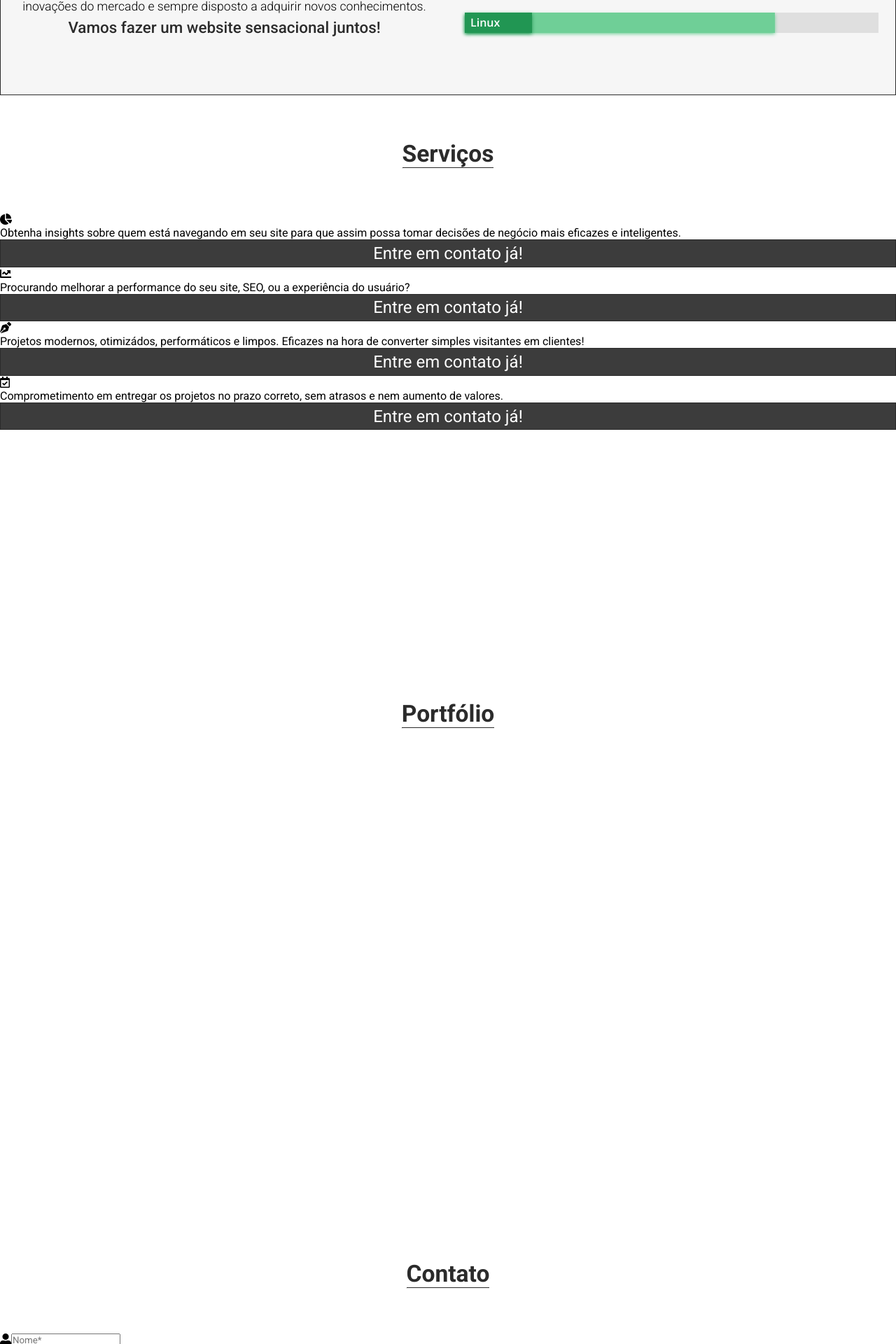
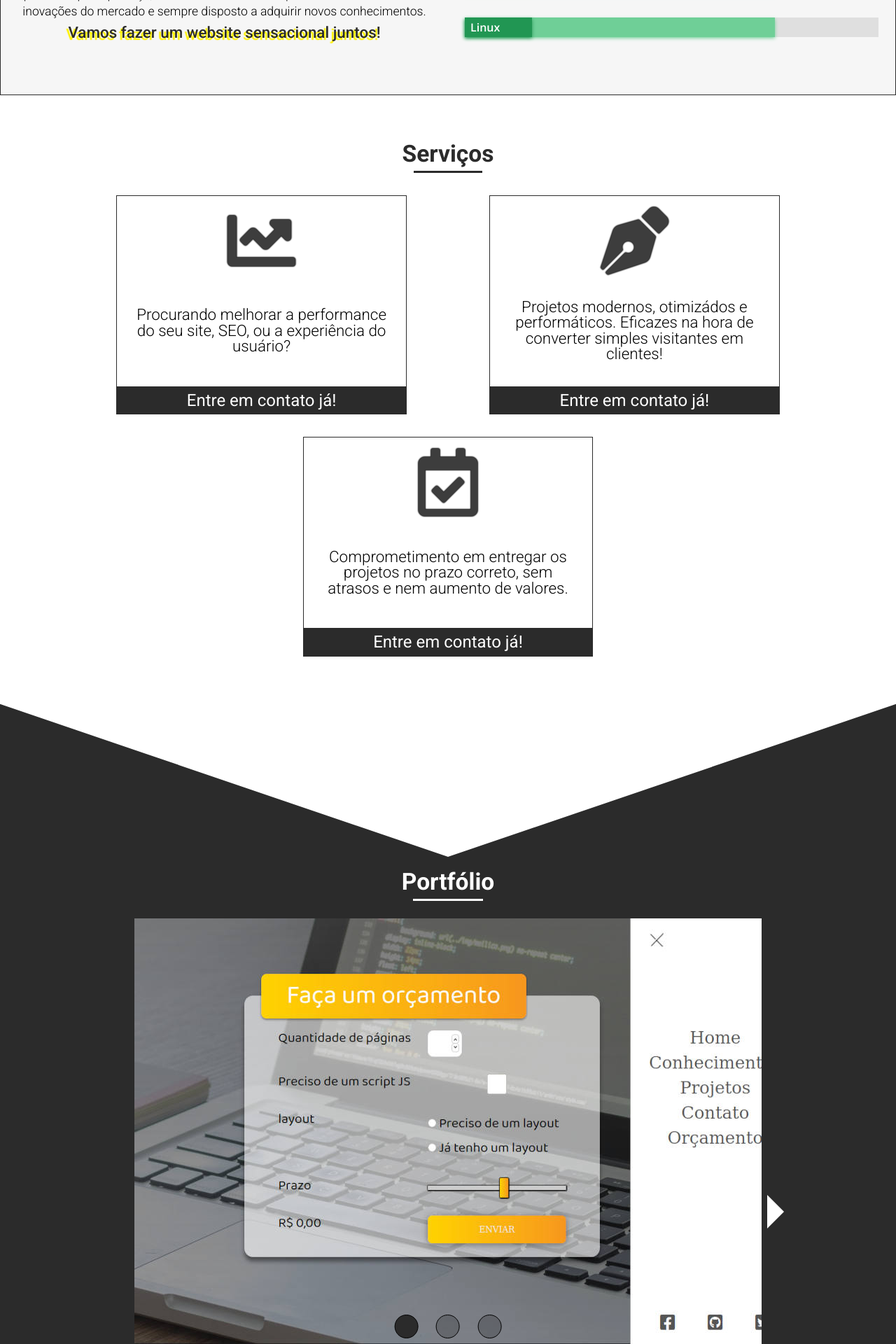
Before and after one commit to Bluebom/devWebComp, a PHP site: page / in a window 1280 px wide. Shown: the part 1720-3640 px from the top of the page at 70% size. Run offline with PHP 8.4, Linux system fonts and the light colour scheme.

Commit message:
projeto1 em andamento

```diff
--- a/projeto1/assets/css/style.css
+++ b/projeto1/assets/css/style.css
@@ -50,12 +50,16 @@ section.all_vh{
 }
 
 .title h1::after{
+    margin-top: .3rem;
+    margin-left: 12.5%;
+    text-align: center;
     display: block;
-    width: 100%;
-    font-size: .1rem;
+    width: 75%;
+    font-size: .01rem;
     content: '_';
-    color: rgba(0, 0, 0, 1);
-    background-color: var(--color2B);
+    border-top: .2rem solid var(--color2B);
+    color: rgba(0, 0, 0, 0);
+    background-color: rgba(0, 0, 0, 0);
 }
 
 /* Header */
@@ -324,14 +328,16 @@ section.who_i_am .description h3{
     font-family: Roboto;
     font-style: normal;
     font-weight: 500;
+
 }
 
 section.who_i_am .description h3 a{
     color: var(--color2B);
     cursor: pointer;
+    text-shadow: -.2rem .2rem 1px #FFF200;
 }
 
-section.who_i_am .description h3 a:hover{
+section.who_i_am .description h3:hover{
     text-decoration: underline .1rem var(--color2B);
 }
 
@@ -452,9 +458,166 @@ section.flex_rect .w25 p{
     width: 100%;
     padding: .3rem;
     font-size: 1.5rem;
-    background-color: var(--color3C);
+    background-color: var(--color2B);
     color: white;
     border: .1rem solid var(--color2B);
+
+}
+
+.btn:hover,
+.btn:focus{
+    background-color: var(--color3D);
+}
+
+/* Portfolio */
+
+section#Portfolio{
+    margin-top: 3rem;
+    height: 60rem;
+    width: 100%;
+    position: relative;
+    background-color: #2B2B2B;
+    overflow: hidden;
+
+}
+
+section#Portfolio div.down_triangle{
+    width: 0;
+    height: 0;
+    border-right: 44rem solid transparent;
+    border-left: 44rem solid transparent;
+    border-top: 15rem solid #FFF;
+    transform: translateX(-50%);
+    position: absolute;
+    top: 0;
+    left: 50%;
+}
+section#Portfolio div.portfolio_carousel{
+    width: 100%;
+    height: 100%;
+    position: absolute;
+    top: 12rem;
+}
+
+section#Portfolio div.portfolio_carousel h1{
+    color: white;
+}
+
+section#Portfolio div.portfolio_carousel .title h1::after{
+    background-color: rgba(0, 0, 0, 0);
+    border-top: .2rem solid #fff;
+}
+
+
+.carousel_JS{
+    width: 100%;
+    height: 100%;
+    position: absolute;
+    top: 8.5rem;
+    left: 50%;
+    transform: translateX(-50%);
+}
+
+
+.carousel{
+    position: relative;
+    width: 70%;
+    height: 100%;
+    max-height: 38rem;
+    margin: 0 auto;
+}
+
+.carousel_track-container{
+    width: 100%;
+    height: 100%;
+    position: relative;
+    overflow: hidden;
+}
+
+.carousel_track{
+    width: 100%;
+    height: 100%;
+    list-style: none;
+    position: relative;
+    transition: transform 250ms ease-in;
+}
+
+.carousel_slide{
+    position: absolute;
+    top: 0;
+    bottom: 0;
+    width: 100%;
+}
+
+
+.carousel_image{
+    width: 100%;
+    height: 100%;
+    object-fit: cover;
+}
+
+.is_hidden{
+    display: none;
+}
+
+#left-triangle{
+    margin-right: .5rem;
+    width: 0;
+    height: 0;
+    border-bottom: 1.5rem solid transparent;
+    border-top: 1.5rem solid transparent;
+    border-right: 1.5rem solid #FFF;
+    cursor: pointer;
+    position: absolute;
+    top: 65%;
+    right: 100%;
+}
+
+#right-triangle{
+    margin-left: .5rem;
+    width: 0;
+    height: 0;
+    border-bottom: 1.5rem solid transparent;
+    border-top: 1.5rem solid transparent;
+    border-left: 1.5rem solid #FFF;
+    cursor: pointer;
+    position: absolute;
+    top: 65%;
+    left: 100%;
+}
+
+.carousel_nav{
+    display: flex;
+    justify-content: center;
+    position: absolute;
+    bottom: 1%;
+    left: 50%;
+    transform: translate(-50%);
+    padding: .1rem 1rem;
+}
+
+.carousel_indicator{
+    width: 1.2rem;
+    height: 1.2rem;
+    padding: 1rem;
+    border: .1rem solid black;
+    background-color: rgba(0, 0, 0, 0.2);
+    border-radius: 50%;
+    margin: 0 .8rem;
+    cursor: pointer;
+}
+
+.carousel_indicator.current_slide{
+    background-color: var(--color2B);
+}
+
+@media (max-width: 800px){
+    /* .carousel{
+        position: relative;
+        width: 70%;
+        height: 35rem;
+        margin: 0 auto;
+    } */
 
 }
 
--- a/projeto1/assets/js/script.js
+++ b/projeto1/assets/js/script.js
@@ -82,3 +82,103 @@ document.addEventListener('click', (e) =>{
 3052
 3746
 */
+
+// slider-carousel
+const track = document.querySelector('.carousel_track')
+const slides = Array.from(track.children)
+const nextButton = document.querySelector('#right-triangle')
+const prevButton = document.querySelector('#left-triangle')
+const dotsNav = document.querySelector('.carousel_nav')
+const dots = Array.from(dotsNav.children);
+
+const slideWidth = slides[0].getBoundingClientRect().width;
+
+
+// arrange the slides next to ono another
+const setSlidePosition = (slide, index) => {
+    slide.style.left = slideWidth * index + 'px';
+};
+slides.forEach(setSlidePosition);
+
+
+const moveToSlide = (track, currentSlide, targetSlide) => {
+    if (targetSlide === null) return;
+    track.style.transform = 'translateX(-' + targetSlide.style.left + ')';
+    currentSlide.classList.remove('current_slide');
+    targetSlide.classList.add('current_slide')
+}
+
+const selectTheDot = (currentDot, targetDot) => {
+    if (targetDot === null) return;
+    currentDot.classList.remove('current_slide');
+    targetDot.classList.add('current_slide')
+}
+
+const hideShowArrows = (targetIndex, slides, prevButton, nextButton) => {
+    if (targetIndex === 0) {
+        prevButton.classList.add('is_hidden');
+        nextButton.classList.remove('is_hidden');
+    } else if (targetIndex === (slides.length - 1)) {
+        nextButton.classList.add('is_hidden');
+        prevButton.classList.remove('is_hidden');
+    } else {
+        prevButton.classList.remove('is_hidden');
+        nextButton.classList.remove('is_hidden');
+    };
+}
+
+// when I click left, move slides to the left
+prevButton.addEventListener('click', e => {
+    const currentDot = dotsNav.querySelector('.current_slide')
+    const prevDot = currentDot.previousElementSibling;
+    const currentSlide = track.querySelector('.current_slide');
+    const prevSlide = currentSlide.previousElementSibling;
+    const prevIndex = slides.findIndex(slide => slide === prevSlide)
+
+    // move to the previous slide
+    moveToSlide(track, currentSlide, prevSlide);
+
+    selectTheDot(currentDot, prevDot);
+
+    hideShowArrows(prevIndex, slides, prevButton, nextButton);
+
+
+})
+
+// when I click right, move slides to the right
+nextButton.addEventListener('click', e => {
+    const currentDot = dotsNav.querySelector('.current_slide')
+    const nextDot = currentDot.nextElementSibling;
+    const currentSlide = track.querySelector('.current_slide');
+    const nextSlide = currentSlide.nextElementSibling;
+    const nextIndex = slides.findIndex(slide => slide === nextSlide)
+
+    // move to the next slide
+    moveToSlide(track, currentSlide, nextSlide);
+
+    selectTheDot(currentDot, nextDot);
+
+    hideShowArrows(nextIndex, slides, prevButton, nextButton);
+
+
+
+})
+
+// when I click the nav indicators, move to that slides
+dotsNav.addEventListener('click', e => {
+    // what indicator was clicked on ?
+    const targetDot = e.target.closest('button');
+
+    if (!targetDot) return;
+
+    const currentSlide = track.querySelector('.current_slide')
+    const currentDot = dotsNav.querySelector('.current_slide')
+    const targetIndex = dots.findIndex(dot => dot === targetDot)
+    const targetSlide = slides[targetIndex]
+
+    moveToSlide(track, currentSlide, targetSlide);
+
+    selectTheDot(currentDot, targetDot);
+
+    hideShowArrows(targetIndex, slides, prevButton, nextButton);
+});
--- a/projeto1/public/index.php
+++ b/projeto1/public/index.php
@@ -50,7 +50,7 @@
             <h1>Olá, eu sou <span>Franklin Henrique</span>.</h1>
             <h2>Sou um desenvolvedor web full-stack</h2>
             <div class="see_jobs">
-                <p>Veja o meu trabalho <i class="fas fa-arrow-right"></i></p>
+                <a href="#Portfolio">Veja o meu trabalho <i class="fas fa-arrow-right"></i></a>
             </div>
             <!--see_jobs-->
         </div>
@@ -169,13 +169,9 @@
             <div class="title">
                 <h1>Serviços</h1>
             </div><!-- title -->
-            <section class="form_rect">
-                <div class="w25">
-                    <i class="fas fa-chart-pie"></i>
-                    <p>Obtenha insights sobre quem está navegando em seu site para que assim possa tomar decisões de
-                        negócio mais eficazes e inteligentes.</p>
-                    <button class="btn">Entre em contato já!</button>
-                </div><!-- w25 -->
+            <section class="flex_rect">
+                <div class="flex_service 1">
+
                     <div class="w25">
                         <i class="fas fa-chart-line"></i>
                         <p>Procurando melhorar a performance do seu site, SEO, ou a experiência do usuário? </p>
@@ -183,7 +179,7 @@
                     </div><!-- w25 -->
                     <div class="w25">
                         <i class="fas fa-pen-nib"></i>
-                    <p> Projetos modernos, otimizádos, performáticos e limpos. Eficazes na hora de converter simples
+                        <p> Projetos modernos, otimizádos e performáticos. Eficazes na hora de converter simples
                             visitantes em clientes!</p>
                         <button class="btn">Entre em contato já!</button>
                     </div><!-- w25 -->
@@ -193,6 +189,9 @@
                         </p>
                         <button class="btn">Entre em contato já!</button>
                     </div><!-- w25 -->
+                </div>
+                <!-- form_service1 -->
+
             </section><!-- form_rect -->
         </section><!-- Services -->
         <section id="Portfolio" class="all_vh">
@@ -202,8 +201,34 @@
                     <h1>Portfólio</h1>
                 </div><!-- title -->
                 <section class="carousel_JS">
-                    <!-- Aqui vai o carrocel -->
-                </section><!-- carousel_JS -->
+                    <div class="carousel">
+                        <div id="left-triangle" class="is_hidden"></div>
+                        <!--left_triangle-->
+                        <div class="carousel_track-container">
+                            <ul class="carousel_track">
+                                <li class="carousel_slide current_slide">
+                                    <img class="carousel_image" src="../assets/image/01.jpg" alt="Um dos projetos que já criei">
+                                </li>
+                                <li class="carousel_slide">
+                                    <img class="carousel_image" src="../assets/image/02.jpg" alt="Um dos projetos que já criei">
+                                </li>
+                                <li class="carousel_slide">
+                                    <img class="carousel_image" src="../assets/image/03.jpg" alt="Um dos projetos que já criei">
+                                </li>
+                            </ul>
+                            <!--carousel_track-->
+                        </div>
+                        <!--carousel_track-container-->
+                        <div id="right-triangle"></div>
+                        <!--right_triangle-->
+                        <div class="carousel_nav">
+                            <button class="carousel_indicator current_slide"></button>
+                            <button class="carousel_indicator"></button>
+                            <button class="carousel_indicator"></button>
+                        </div>
+                        <!--carousel_nav-->
+                    </div>
+                    <!--carousel-->                </section><!-- carousel_JS -->
             </div><!-- portfolio_carousel -->
         </section><!-- Portfolio -->
         <section id="Contact" class="all_vh">
@@ -218,7 +243,7 @@
                             id="Email" required></p>
                     <p class="w100"><textarea name="msg" id="Msg" cols="30" rows="10"
                             placeholder="Deixe sua mensagem aqui!"></textarea></p>
-                    <p class="w100"><input type="submit" value="Enviar" name="acao"></p>
+                    <p class="w100"><input class="" type="submit" value="Enviar" name="acao"></p>
                 </form>
             </div><!-- form_contact -->
         </section><!-- contact -->
```
Also changed, not shown: other parts of projeto1/assets/css/style.css (+66 -4 lines), projeto1/public/default.html (+29 -3 lines), projeto1/assets/image/01.jpg (added), projeto1/assets/image/02.jpg (added), projeto1/assets/image/03.jpg (added). Lines whose indentation alone changed are shown as unchanged.
